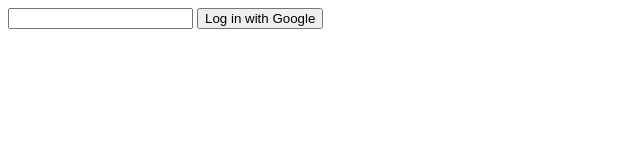
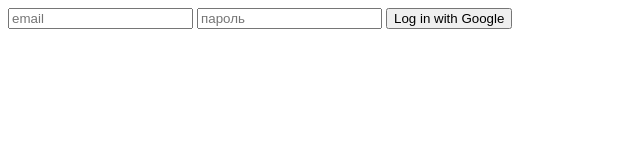
Before and after one commit to AnnaConda007/fire, a website: page index.htm in a window 1280 px wide. Shown: the whole page, without its empty margins (0-640 px from the left). Drawn offline with Linux system fonts and the light colour scheme.

Commit message:
пароль

```diff
--- a/index.htm
+++ b/index.htm
@@ -9,7 +9,8 @@
 </head>
 
 <body>
-    <input type="text">
+    <input type="text" placeholder="email">
+        <input type="text" placeholder="пароль">
     <button id="loginBtn">Log in with Google</button>
 
 
```
